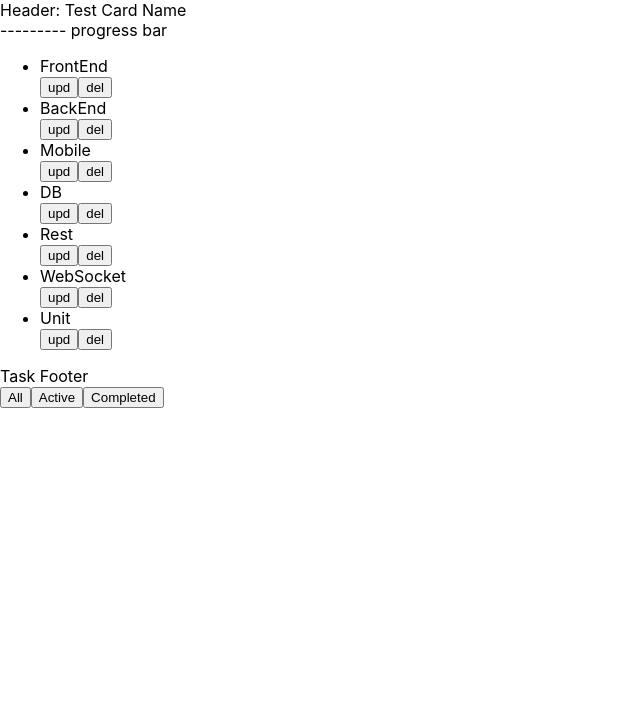
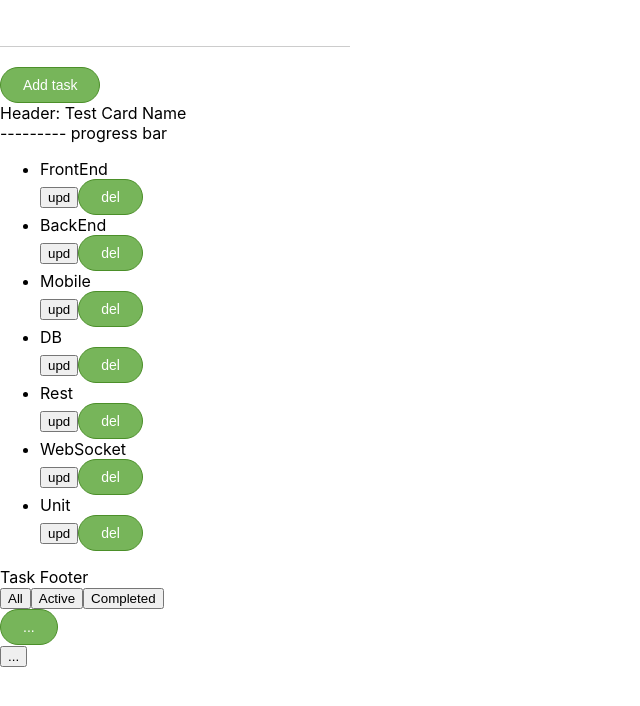
Before and after one commit to sshaporov/mytasks, a React (Create React App) app: page / in a window 1280 px wide. Shown: the top 706 px of the page, without its empty margins (0-640 px from the left). Built offline with nearby package versions, Linux system fonts and the light colour scheme.

Commit message:
start implementing custom DropDown Menu

```diff
--- a/package.json
+++ b/package.json
@@ -14,6 +14,7 @@
     "@types/react-router-dom": "^5.1.6",
     "@types/redux": "^3.6.0",
     "@types/redux-thunk": "^2.1.0",
+    "@types/uuid": "^8.3.0",
     "axios": "^0.21.1",
     "react": "^17.0.1",
     "react-dom": "^17.0.1",
@@ -23,6 +24,7 @@
     "redux": "^4.0.5",
     "redux-thunk": "^2.3.0",
     "typescript": "^4.1.3",
+    "uuid": "^8.3.2",
     "web-vitals": "^0.2.4"
   },
   "scripts": {
--- a/src/App.tsx
+++ b/src/App.tsx
@@ -1,6 +1,10 @@
 import React, {useState} from 'react'
+import {v1} from 'uuid'
 import {CardTasks} from './components/cardTasks/CardTasks';
 import {DEV_VERSION} from './config';
+import {Input} from './common/input/Input';
+import {Button} from './common/button/Button';
+import {Menu} from './common/menu/Menu';
 
 export type TaskType = {
   id: string,
@@ -10,23 +14,22 @@ export type TaskType = {
 
 export type FilterValueType = 'ALL' | 'COMPLETED' | 'ACTIVE'
 
-function App() {
+const App = () => {
   DEV_VERSION && console.log('App');
 
   const [tasks, setTasks] = useState<Array<TaskType>>([
-    {id: 'q', title: 'FrontEnd', isDone: true},
-    {id: 'w', title: 'BackEnd', isDone: false},
-    {id: 'e', title: 'Mobile', isDone: true},
-    {id: 'r', title: 'DB', isDone: false},
-    {id: 't', title: 'Rest', isDone: true},
-    {id: 'y', title: 'WebSocket', isDone: false},
-    {id: 'u', title: 'Unit', isDone: true},
+    {id: v1(), title: 'FrontEnd', isDone: true},
+    {id: v1(), title: 'BackEnd', isDone: false},
+    {id: v1(), title: 'Mobile', isDone: true},
+    {id: v1(), title: 'DB', isDone: false},
+    {id: v1(), title: 'Rest', isDone: true},
+    {id: v1(), title: 'WebSocket', isDone: false},
+    {id: v1(), title: 'Unit', isDone: true},
   ])
-  // const [tasksForDisplaying, setTasksForDisplaying] = useState<Array<TaskType>>(tasks)
   const [filterValue, setFilterValue] = useState<FilterValueType>('ALL')
 
   const removeTask = (id: string) => {
-    setTasks(tasks.filter(t => t.id != id))
+    setTasks(tasks.filter(t => t.id !== id))
   }
   const changeFilterValue = (value: FilterValueType) => {
     setFilterValue(value)
@@ -35,17 +38,33 @@ function App() {
   let tasksForDisplaying = tasks
 
   if (filterValue === 'COMPLETED') {
-    tasksForDisplaying = tasks.filter(t => t.isDone === true)
+    tasksForDisplaying = tasks.filter(t => t.isDone)
   }
   if (filterValue === 'ACTIVE') {
-    tasksForDisplaying = tasks.filter(t => t.isDone === false)
+    tasksForDisplaying = tasks.filter(t => !t.isDone)
   }
 
-  return <CardTasks
-    tasks={tasksForDisplaying}
-    removeTask={removeTask}
-    changeFilterValue={changeFilterValue}
-  />
+  const items = [
+    {title: 'ITEM_1', hotKey: 'ctrl + V', icon: 'https://ru.freepik.com/free-icon/hand-silhouette-with-flexed-forefinger_782948.htm'},
+    {title: 'ITEM_2', hotKey: 'ctrl + V'},
+    {title: 'ITEM_3', hotKey: 'ctrl + V'},
+    {title: 'ITEM_4', hotKey: 'ctrl + V'},
+    {title: 'ITEM_5', hotKey: 'ctrl + V'},
+  ]
+
+  return (
+    <div>
+      <Input/>
+      <Button label={'Add task'}/>
+      <CardTasks
+        tasks={tasksForDisplaying}
+        removeTask={removeTask}
+        changeFilterValue={changeFilterValue}
+      />
+      <Button label={'...'}/>
+      <Menu items={items}/>
+    </div>
+  )
 }
 
 export default App;
--- /dev/null
+++ b/src/common/menu/Menu.tsx
@@ -0,0 +1,39 @@
+import React, {useState} from 'react'
+
+type ItemType = {
+  title: string
+  hotKey?: string
+  icon?: string
+}
+export type MenuPropsType = {
+  items: Array<ItemType>
+}
+export const Menu: React.FC<MenuPropsType> = React.memo((
+  {
+    items
+  }
+) => {
+  const [isCollapsed, setIsCollapsed] = useState(false)
+
+  return (
+    <div>
+      <button onClick={() => setIsCollapsed(!isCollapsed)}
+              onBlur={() => setIsCollapsed(false)}>...</button>
+
+      {isCollapsed
+      && <ul>
+        {items.map((item, index) => {
+          return (
+            <div>
+              {item.icon && <img src={item.icon} alt={'#'}/>}
+              <li key={index}>{item.title}</li>
+              <span>{item.hotKey}</span>
+            </div>
+          )
+        })}
+      </ul>
+
+      }
+    </div>
+  )
+})
--- a/src/components/cardTasks/CardTasks.tsx
+++ b/src/components/cardTasks/CardTasks.tsx
@@ -6,7 +6,6 @@ import {DEV_VERSION} from '../../config'
 import {CardHeader} from './cardHeader/CardHeader'
 import {CardFooter} from './cardFooter/CardFooter'
 import {Filter} from './filter/Filter'
-
 
 export type CardTasksPropsType = {
   tasks: Array<TaskType>
--- a/src/components/cardTasks/filter/Filter.tsx
+++ b/src/components/cardTasks/filter/Filter.tsx
@@ -5,7 +5,7 @@ import {FilterValueType} from '../../../App';
 export type FilterPropsType = {
   changeFilterValue: (filterValue: FilterValueType) => void
 }
-export const Filter: React.FC<FilterPropsType> = (
+export const Filter: React.FC<FilterPropsType> = React.memo((
   {
     changeFilterValue
   }
@@ -19,4 +19,4 @@ export const Filter: React.FC<FilterPropsType> = (
       <button onClick={() => changeFilterValue('COMPLETED')}>Completed</button>
     </div>
   )
-}
+})
--- a/src/components/cardTasks/task/Task.tsx
+++ b/src/components/cardTasks/task/Task.tsx
@@ -1,5 +1,6 @@
 import React from 'react'
 import {DEV_VERSION} from '../../../config'
+import {Button} from '../../../common/button/Button';
 
 export type TaskPropsType = {
   id: string
@@ -19,8 +20,8 @@ export const Task: React.FC<TaskPropsType> = React.memo((
     <div>
       <li>{title}</li>
       <button>upd</button>
-        <button onClick={() => removeTask(id)}>del</button>
+      {/*<button onClick={() => removeTask(id)}>del</button>*/}
+      <Button label={'del'} onClick={() => removeTask(id)}/>
     </div>
   )
-  }
-)
+})
```
Also changed, not shown: src/components/cardTasks/cardFooter/CardFooter.tsx (+5 -6 lines), src/components/cardTasks/cardHeader/CardHeader.tsx (+4 -5 lines), 1 other file (tests, documents, lock files or other folders). Lines whose indentation alone changed are shown as unchanged.
